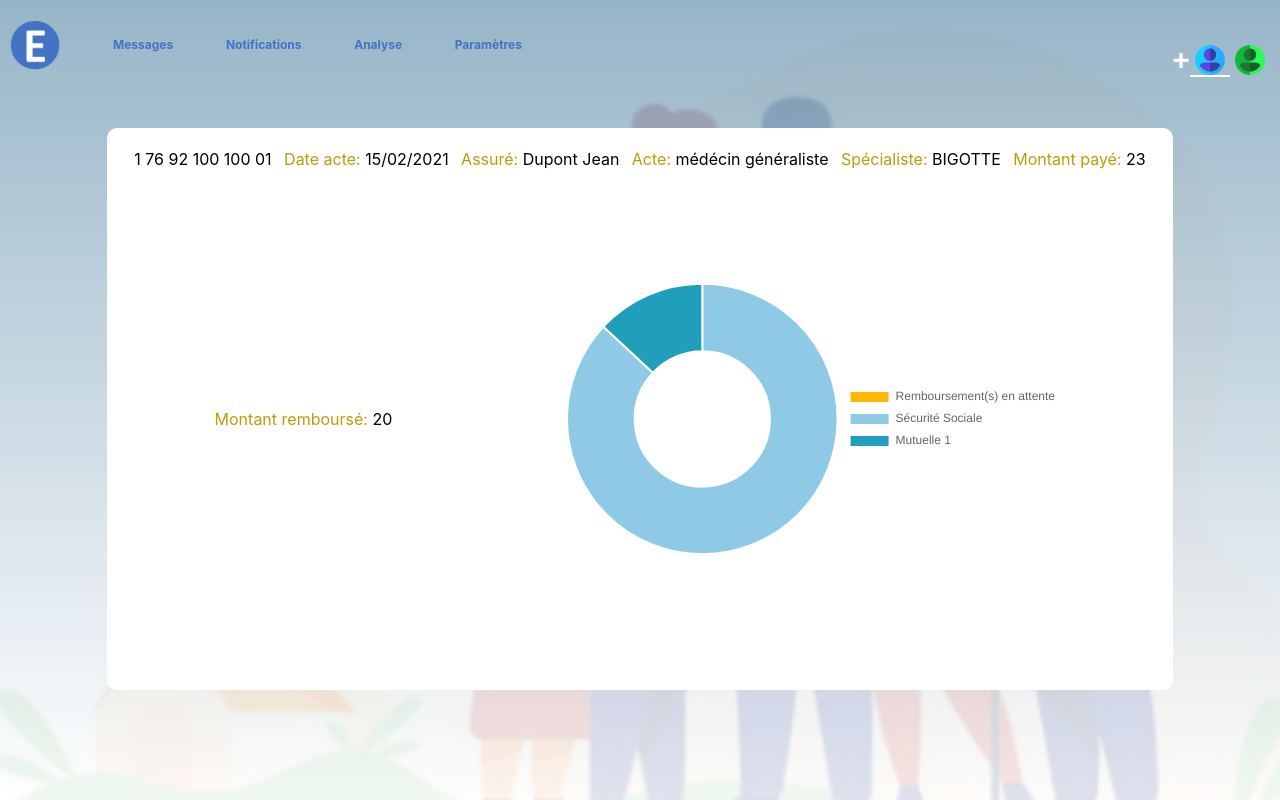
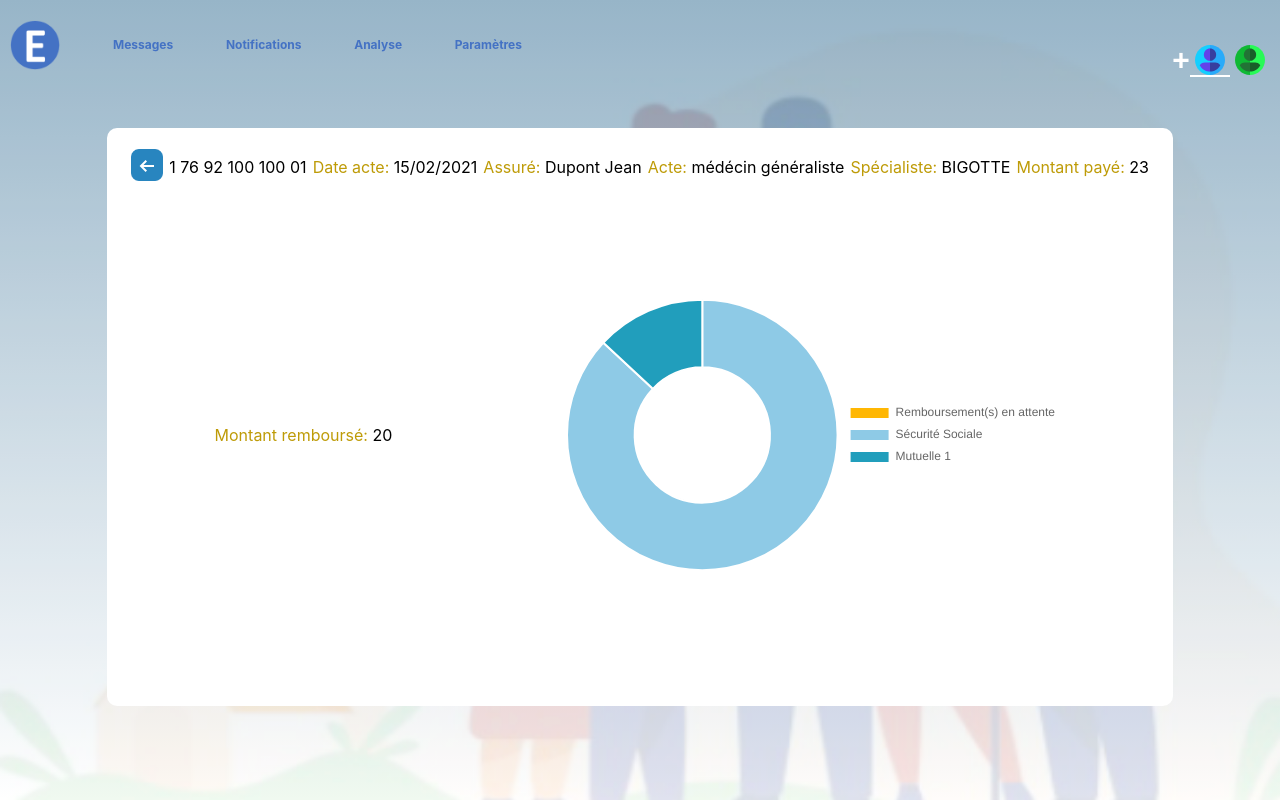
Before and after one commit to WildCodeSchool/remoteFR-R2dwild-P3-secuel-front, a React (Create React App) app: page /event/1 in a window 1280 px wide. Built offline with nearby package versions, Linux system fonts and the light colour scheme.

Commit message:
bouton retour

```diff
--- a/src/components/DetailEvent.js
+++ b/src/components/DetailEvent.js
@@ -1,6 +1,8 @@
 import acte from '../data/fakejson/fakedata.json'
 import Donut from './Donut.js'
 import './DetailEvent.css'
+import fleche from '../data/images/fleche.png'
+import { Link } from 'react-router-dom'
 
 const DetailEvent = Acte => {
   const insured = acte.filter(
@@ -8,6 +10,11 @@ const DetailEvent = Acte => {
   )[0]
   return (
     <div className='card'>
+      <div>
+        <Link to='/'>
+          <img src={fleche} />
+        </Link>
+      </div>
       <p className='titreCard'>{insured['N Sécurité sociale']}</p>
       <p>
         <span className='infoCard'>Date acte: </span>{' '}
```
Also changed, not shown: src/data/images/fleche.png (added).
